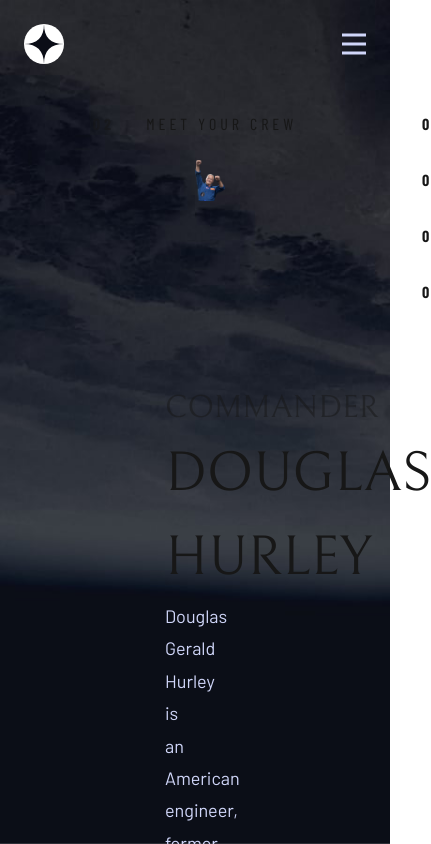
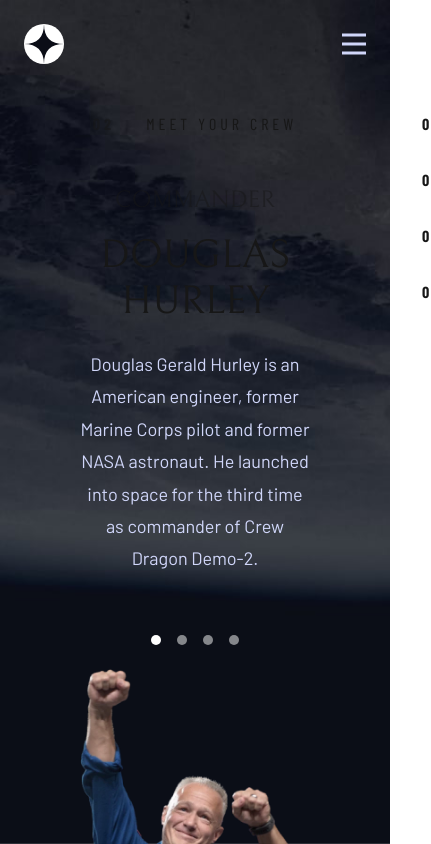
Before and after one commit to ozematt/Space-tourism_Next.js, a Next.js app: page /crew/douglasHurley in a window 390 px wide. Shown: the top 844 px of the page, 431 px wide, since content can reach past the window. Built offline with nearby package versions, Linux system fonts and the light colour scheme.

Commit message:
added media queries

```diff
--- a/src/app/globals.css
+++ b/src/app/globals.css
@@ -7,11 +7,13 @@
 }
 
 @theme inline {
-  /* --color-background: var(--background); */
   --color-space-blue: var(--space-blue);
   --font-bellefair: var(--font-bellefair);
   --font-barlow: var(--font-barlow);
   --font-barlow-condensed: var(--font-barlow-condensed);
+}
+@theme {
+  --breakpoint-xl: 1330px;
 }
 
 @media (prefers-color-scheme: dark) {
--- a/src/components/CrewMember.tsx
+++ b/src/components/CrewMember.tsx
@@ -1,5 +1,9 @@
-import { crewMembers } from "@/data";
+"use client";
+
+import { crewMembers, crewMembersArr } from "@/data";
 import Image from "next/image";
+import Link from "next/link";
+import { usePathname } from "next/navigation";
 
 export type CrewMemberName = keyof typeof crewMembers;
 
@@ -8,34 +12,43 @@ export type CrewMemberProps = {
 };
 
 const CrewMember = ({ name }: CrewMemberProps) => {
+  const pathname = usePathname();
+  const isActive = pathname.split("/")[2];
+
   return (
-    <div className="grid grid-cols-2 px-[165px]">
-      <div className="flex h-full w-full max-w-[539px] flex-col">
-        <div className="pt-56">
-          <h4 className="font-bellefair text-[32px] uppercase opacity-50">
+    <div className="justify-between px-20 xl:flex xl:px-40">
+      {/* Text section */}
+      <div className="mx-auto w-full max-w-[539px] py-6 xl:mx-0">
+        <div className="text-center xl:h-[630px] xl:pt-50 xl:text-left">
+          <h4 className="font-bellefair text-2xl uppercase opacity-50 xl:text-[32px]">
             {crewMembers[name].rank}
           </h4>
-          <h2 className="font-bellefair text-[56px] uppercase">
+          <h2 className="font-bellefair pt-4 text-[40px] leading-[46px] uppercase xl:text-[56px] xl:leading-16">
             {crewMembers[name].name}
           </h2>
-          <p className="text-space-blue font-barlow text-lg leading-[180%]">
+          <p className="text-space-blue font-barlow pt-6 text-lg leading-[180%]">
             {crewMembers[name].description}
           </p>
         </div>
 
-        <div className="mt-auto flex gap-10 pt-9">
-          <div className="size-4 cursor-pointer rounded-full bg-white opacity-50 hover:opacity-100" />
-          <div className="size-4 cursor-pointer rounded-full bg-white opacity-50 hover:opacity-100" />
-          <div className="size-4 cursor-pointer rounded-full bg-white opacity-50 hover:opacity-100" />
-          <div className="size-4 cursor-pointer rounded-full bg-white opacity-50 hover:opacity-100" />
+        <div className="flex justify-center gap-4 pt-15 xl:justify-start xl:gap-10 xl:pt-9">
+          {crewMembersArr.map((crewMember) => (
+            <Link href={"/crew/" + crewMember} key={crewMember}>
+              <div
+                className={`size-2.5 xl:size-4 ${isActive === crewMember ? "opacity-100" : ""} cursor-pointer rounded-full bg-white opacity-50 hover:opacity-100`}
+              />
+            </Link>
+          ))}
         </div>
       </div>
 
+      {/* IMG */}
       <Image
         src={crewMembers[name].image}
         alt={crewMembers[name].name + "image"}
-        width={539}
+        width={500}
         height={676}
+        className="mx-auto object-contain xl:mx-0"
       />
     </div>
   );
--- a/src/components/PlanetNavbar.tsx
+++ b/src/components/PlanetNavbar.tsx
@@ -6,23 +6,23 @@ import { usePathname } from "next/navigation";
 
 const PlanetNavbar = () => {
   const pathname = usePathname();
-  const active = pathname.split("/")[2];
+  const isActive = pathname.split("/")[2];
 
   return (
     <div className="flex gap-8 max-xl:justify-center sm:mt-20">
-      {planetsArr.map((element) => (
+      {planetsArr.map((planet) => (
         <Link
-          key={element}
-          href={planets[element].href as PlanetName}
+          key={planet}
+          href={planets[planet].href as PlanetName}
           className="relative"
         >
           <h6
             className={`peer text-space-blue font-barlow-condensed text-sm tracking-[2px] uppercase hover:text-white sm:text-base`}
           >
-            {element}
+            {planet}
           </h6>
           <div
-            className={` ${active === element ? "opacity-100" : ""} absolute bottom-[-13px] w-full border-2 opacity-0 transition duration-1000 ease-in-out peer-hover:opacity-100`}
+            className={` ${isActive === planet ? "opacity-100" : ""} absolute bottom-[-13px] w-full border-2 opacity-0 transition duration-1000 ease-in-out peer-hover:opacity-100`}
           />
         </Link>
       ))}
--- a/src/data/crew.ts
+++ b/src/data/crew.ts
@@ -28,3 +28,5 @@ export const crewMembers = {
     image: "/crew/image-anousheh-ansari.webp",
   },
 } as const;
+
+export const crewMembersArr = Object.keys(crewMembers);
```
